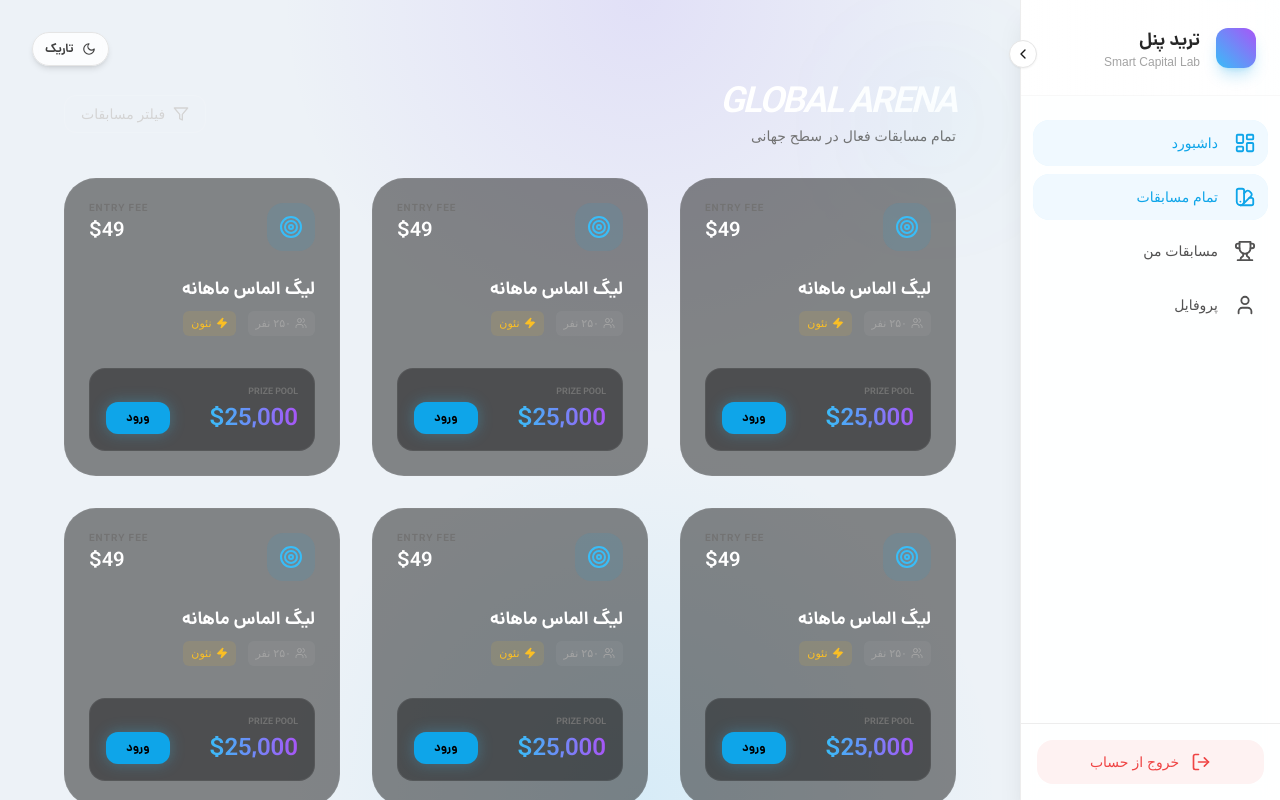
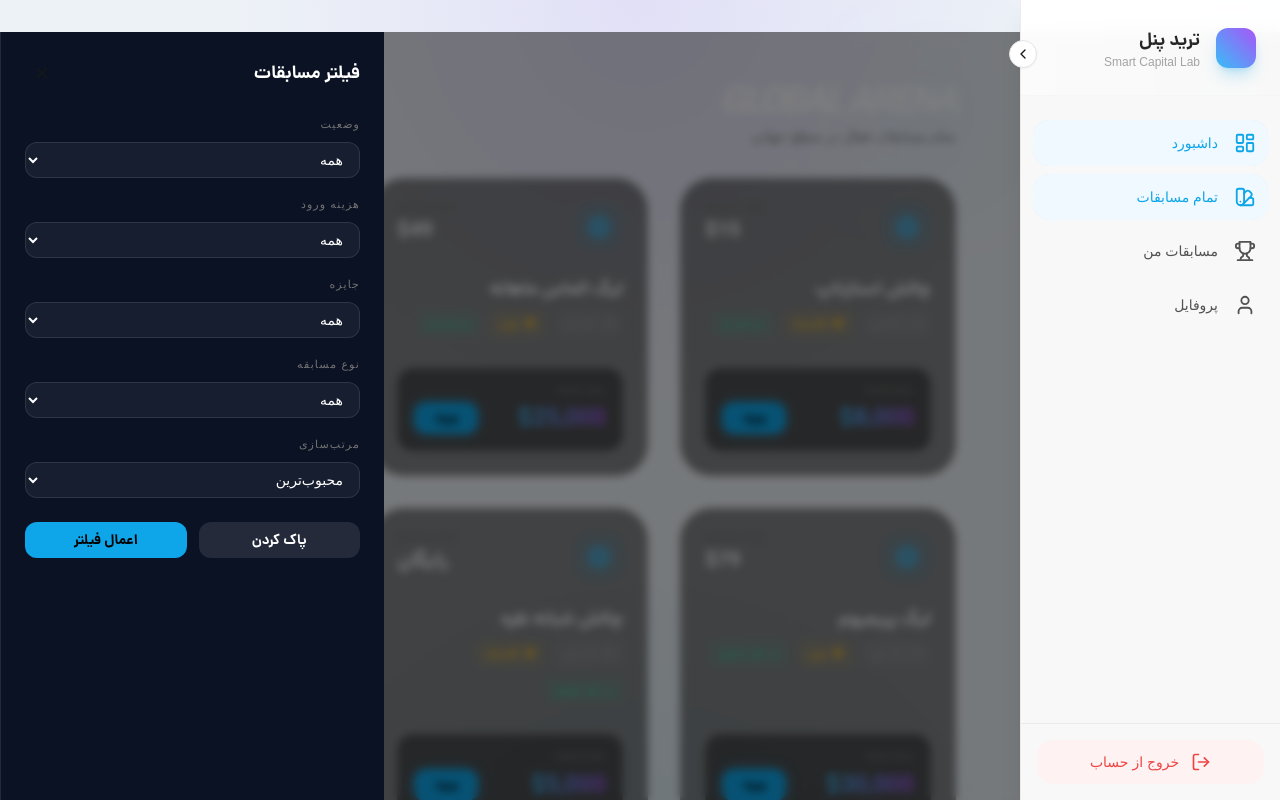
Before and after one commit to Parsaeffatravesh/Trenatest, a Next.js app: page /dashboard/competitions in a window 1280 px wide. Both pictures are taken after a click on the button "فیلتر مسابقات". Shown: the top 800 px of the page. Built offline with nearby package versions, Linux system fonts and the light colour scheme.

Commit message:
Update dashboard UI behavior and filters

```diff
--- a/app/dashboard/competitions/page.tsx
+++ b/app/dashboard/competitions/page.tsx
@@ -1,8 +1,98 @@
+"use client";
+
 import { MagicCard } from "@/components/ui/magic-card";
 import { FadeIn } from "@/components/ui/fade-in";
-import { Target, Users, Zap, Filter } from "lucide-react";
+import { Filter, Target, Users, X, Zap } from "lucide-react";
+import { useEffect, useMemo, useState } from "react";
+
+type CompetitionStatus = "open" | "closing" | "full";
+type CompetitionType = "neon" | "classic" | "pro";
+
+type Competition = {
+  id: number;
+  title: string;
+  entryFee: number;
+  prizePool: number;
+  participants: number;
+  status: CompetitionStatus;
+  type: CompetitionType;
+};
+
+const competitions: Competition[] = [
+  { id: 1, title: "لیگ الماس ماهانه", entryFee: 49, prizePool: 25000, participants: 250, status: "open", type: "neon" },
+  { id: 2, title: "چالش شبانه نقره", entryFee: 0, prizePool: 5000, participants: 120, status: "closing", type: "classic" },
+  { id: 3, title: "نبرد پروفشنال", entryFee: 99, prizePool: 50000, participants: 90, status: "open", type: "pro" },
+  { id: 4, title: "تورنمنت سرعتی", entryFee: 29, prizePool: 12000, participants: 210, status: "full", type: "classic" },
+  { id: 5, title: "لیگ پریمیوم", entryFee: 79, prizePool: 30000, participants: 140, status: "closing", type: "neon" },
+  { id: 6, title: "چالش استارتاپ", entryFee: 15, prizePool: 8000, participants: 320, status: "open", type: "classic" },
+];
+
+const defaultFilters = {
+  status: "all",
+  fee: "all",
+  prize: "all",
+  type: "all",
+  sort: "popular",
+};
 
 export default function AllCompetitionsPage() {
+  const [isFilterOpen, setIsFilterOpen] = useState(false);
+  const [filters, setFilters] = useState(defaultFilters);
+
+  useEffect(() => {
+    if (!isFilterOpen) return;
+    const onKeyDown = (event: KeyboardEvent) => {
+      if (event.key === "Escape") {
+        setIsFilterOpen(false);
+      }
+    };
+    window.addEventListener("keydown", onKeyDown);
+    return () => window.removeEventListener("keydown", onKeyDown);
+  }, [isFilterOpen]);
+
+  const filteredCompetitions = useMemo(() => {
+    let filtered = [...competitions];
+
+    if (filters.status !== "all") {
+      filtered = filtered.filter((competition) => competition.status === filters.status);
+    }
+
+    if (filters.fee !== "all") {
+      filtered = filtered.filter((competition) =>
+        filters.fee === "free" ? competition.entryFee === 0 : competition.entryFee > 0,
+      );
+    }
+
+    if (filters.prize !== "all") {
+      filtered = filtered.filter((competition) => {
+        if (filters.prize === "under-10k") return competition.prizePool < 10000;
+        if (filters.prize === "10k-30k") return competition.prizePool >= 10000 && competition.prizePool <= 30000;
+        return competition.prizePool > 30000;
+      });
+    }
+
+    if (filters.type !== "all") {
+      filtered = filtered.filter((competition) => competition.type === filters.type);
+    }
+
+    if (filters.sort === "popular") {
+      filtered.sort((a, b) => b.participants - a.participants);
+    }
+    if (filters.sort === "prize") {
+      filtered.sort((a, b) => b.prizePool - a.prizePool);
+    }
+    if (filters.sort === "fee") {
+      filtered.sort((a, b) => a.entryFee - b.entryFee);
+    }
+    if (filters.sort === "newest") {
+      filtered.sort((a, b) => b.id - a.id);
+    }
+
+    return filtered;
+  }, [filters]);
+
+  const formatCurrency = (value: number) => `$${value.toLocaleString("en-US")}`;
+
   return (
     <div className="max-w-7xl mx-auto px-4 sm:px-6 lg:px-8 space-y-8 pb-24">
       <FadeIn>
@@ -14,15 +104,18 @@ export default function AllCompetitionsPage() {
             </h1>
             <p className="text-neutral-500 text-sm mt-1">تمام مسابقات فعال در سطح جهانی</p>
           </div>
-          <button className="flex items-center gap-2 bg-white/5 border border-white/10 px-4 py-2 rounded-xl text-sm text-neutral-300 hover:bg-white/10 transition-all w-full md:w-auto justify-center">
+          <button
+            className="flex items-center gap-2 bg-white/5 border border-white/10 px-4 py-2 rounded-xl text-sm text-neutral-300 hover:bg-white/10 transition-all w-full md:w-auto justify-center"
+            onClick={() => setIsFilterOpen(true)}
+          >
             <Filter size={16} /> فیلتر مسابقات
           </button>
         </div>
       </FadeIn>
 
       <div className="grid grid-cols-1 sm:grid-cols-2 lg:grid-cols-3 gap-6 sm:gap-8">
-        {[1, 2, 3, 4, 5, 6].map((i) => (
-          <FadeIn key={i} delay={i * 0.05}>
+        {filteredCompetitions.map((competition, i) => (
+          <FadeIn key={competition.id} delay={i * 0.05}>
             <MagicCard className="group flex flex-col h-full border-white/5 bg-neutral-900/40 backdrop-blur-sm">
               <div className="flex justify-between items-start mb-6">
                 <div className="p-3 bg-sky-500/10 rounded-2xl text-sky-400 group-hover:scale-110 transition-transform">
@@ -30,18 +123,21 @@ export default function AllCompetitionsPage() {
                 </div>
                 <div className="text-left">
                   <p className="text-[10px] text-neutral-500 uppercase font-bold tracking-widest leading-none mb-1">Entry Fee</p>
-                  <p className="text-xl font-black text-white">$49</p>
+                  <p className="text-xl font-black text-white">{competition.entryFee ? formatCurrency(competition.entryFee) : "رایگان"}</p>
                 </div>
               </div>
 
               <div className="space-y-2 mb-8">
-                <h3 className="text-lg font-bold text-white group-hover:text-sky-400 transition-colors">لیگ الماس ماهانه</h3>
+                <h3 className="text-lg font-bold text-white group-hover:text-sky-400 transition-colors">{competition.title}</h3>
                 <div className="flex flex-wrap gap-3">
                   <div className="flex items-center gap-1 text-[11px] text-neutral-400 bg-white/5 px-2 py-1 rounded-md">
-                    <Users size={12} /> ۲۵۰ نفر
+                    <Users size={12} /> {competition.participants.toLocaleString("fa-IR")} نفر
                   </div>
                   <div className="flex items-center gap-1 text-[11px] text-amber-400 bg-amber-400/10 px-2 py-1 rounded-md">
-                    <Zap size={12} fill="currentColor" /> نئون
+                    <Zap size={12} fill="currentColor" /> {competition.type === "neon" ? "نئون" : competition.type === "classic" ? "کلاسیک" : "پرو"}
+                  </div>
+                  <div className="flex items-center gap-1 text-[11px] text-emerald-400 bg-emerald-400/10 px-2 py-1 rounded-md">
+                    {competition.status === "open" ? "ثبت‌نام باز" : competition.status === "closing" ? "در حال تکمیل" : "تکمیل شد"}
                   </div>
                 </div>
               </div>
@@ -50,7 +146,9 @@ export default function AllCompetitionsPage() {
                 <div className="flex justify-between items-end bg-black/40 p-4 rounded-2xl border border-white/5">
                   <div>
                     <p className="text-[9px] text-neutral-500 uppercase font-bold mb-1">Prize Pool</p>
-                    <p className="text-2xl font-black text-transparent bg-clip-text bg-gradient-to-r from-sky-400 to-purple-500">$25,000</p>
+                    <p className="text-2xl font-black text-transparent bg-clip-text bg-gradient-to-r from-sky-400 to-purple-500">
+                      {formatCurrency(competition.prizePool)}
+                    </p>
                   </div>
                   <button className="bg-sky-500 hover:bg-sky-400 text-black px-5 py-2 rounded-xl text-xs font-black transition-all shadow-[0_0_15px_rgba(56,189,248,0.3)]">
                     ورود
@@ -61,6 +159,123 @@ export default function AllCompetitionsPage() {
           </FadeIn>
         ))}
       </div>
+
+      {isFilterOpen ? (
+        <div className="fixed inset-0 z-50 flex justify-end bg-black/50 backdrop-blur-sm" onClick={() => setIsFilterOpen(false)}>
+          <div
+            className="w-full max-w-sm h-full bg-[#0b1224] border-l border-white/10 p-6 space-y-6"
+            onClick={(event) => event.stopPropagation()}
+          >
+            <div className="flex items-center justify-between">
+              <h2 className="text-lg font-bold text-white">فیلتر مسابقات</h2>
+              <button className="p-2 rounded-lg hover:bg-white/10" onClick={() => setIsFilterOpen(false)}>
+                <X size={18} />
+              </button>
+            </div>
+
+            <div className="space-y-4">
+              <FilterField
+                label="وضعیت"
+                value={filters.status}
+                onChange={(value) => setFilters((prev) => ({ ...prev, status: value }))}
+                options={[
+                  { value: "all", label: "همه" },
+                  { value: "open", label: "ثبت‌نام باز" },
+                  { value: "closing", label: "در حال تکمیل" },
+                  { value: "full", label: "تکمیل شده" },
+                ]}
+              />
+              <FilterField
+                label="هزینه ورود"
+                value={filters.fee}
+                onChange={(value) => setFilters((prev) => ({ ...prev, fee: value }))}
+                options={[
+                  { value: "all", label: "همه" },
+                  { value: "free", label: "رایگان" },
+                  { value: "paid", label: "پرداختی" },
+                ]}
+              />
+              <FilterField
+                label="جایزه"
+                value={filters.prize}
+                onChange={(value) => setFilters((prev) => ({ ...prev, prize: value }))}
+                options={[
+                  { value: "all", label: "همه" },
+                  { value: "under-10k", label: "زیر ۱۰٬۰۰۰" },
+                  { value: "10k-30k", label: "۱۰٬۰۰۰ تا ۳۰٬۰۰۰" },
+                  { value: "over-30k", label: "بالای ۳۰٬۰۰۰" },
+                ]}
+              />
+              <FilterField
+                label="نوع مسابقه"
+                value={filters.type}
+                onChange={(value) => setFilters((prev) => ({ ...prev, type: value }))}
+                options={[
+                  { value: "all", label: "همه" },
+                  { value: "neon", label: "نئون" },
+                  { value: "classic", label: "کلاسیک" },
+                  { value: "pro", label: "پرو" },
+                ]}
+              />
+              <FilterField
+                label="مرتب‌سازی"
+                value={filters.sort}
+                onChange={(value) => setFilters((prev) => ({ ...prev, sort: value }))}
+                options={[
+                  { value: "popular", label: "محبوب‌ترین" },
+                  { value: "prize", label: "بیشترین جایزه" },
+                  { value: "fee", label: "کمترین هزینه" },
+                  { value: "newest", label: "جدیدترین" },
+                ]}
+              />
+            </div>
+
+            <div className="flex gap-3">
+              <button
+                className="flex-1 bg-white/10 text-white py-2 rounded-xl text-sm font-bold hover:bg-white/20 transition-colors"
+                onClick={() => setFilters(defaultFilters)}
+              >
+                پاک کردن
+              </button>
+              <button
+                className="flex-1 bg-sky-500 text-black py-2 rounded-xl text-sm font-bold hover:bg-sky-400 transition-colors"
+                onClick={() => setIsFilterOpen(false)}
+              >
+                اعمال فیلتر
+              </button>
+            </div>
+          </div>
+        </div>
+      ) : null}
     </div>
   );
 }
+
+function FilterField({
+  label,
+  value,
+  onChange,
+  options,
+}: {
+  label: string;
+  value: string;
+  onChange: (value: string) => void;
+  options: { value: string; label: string }[];
+}) {
+  return (
+    <label className="flex flex-col gap-2 text-sm text-neutral-300">
+      <span className="text-[11px] uppercase tracking-widest text-neutral-500">{label}</span>
+      <select
+        className="bg-white/5 border border-white/10 rounded-xl px-3 py-2 text-sm text-white focus:outline-none focus:ring-2 focus:ring-sky-500/40"
+        value={value}
+        onChange={(event) => onChange(event.target.value)}
+      >
+        {options.map((option) => (
+          <option key={option.value} value={option.value} className="text-black">
+            {option.label}
+          </option>
+        ))}
+      </select>
+    </label>
+  );
+}
--- a/app/dashboard/layout.tsx
+++ b/app/dashboard/layout.tsx
@@ -3,10 +3,10 @@ import { ThemeToggle } from "@/components/theme-toggle";
 
 export default function DashboardLayout({ children }: { children: React.ReactNode }) {
   return (
-    <div className="relative flex h-screen overflow-hidden bg-[#edf2f7] dark:bg-[#020617]" dir="rtl">
+    <div className="relative flex min-h-screen bg-[#edf2f7] dark:bg-[#020617]" dir="rtl">
       <div className="pointer-events-none absolute inset-0 bg-[radial-gradient(circle_at_top,_rgba(139,92,246,0.12),_transparent_35%),_radial-gradient(circle_at_bottom,_rgba(56,189,248,0.12),_transparent_35%)]" />
       <Sidebar />
-      <main className="relative z-10 flex-1 overflow-y-auto scroll-smooth p-4 md:p-6 lg:p-8 space-y-4">
+      <main className="relative z-10 flex-1 scroll-smooth p-4 md:p-6 lg:p-8 space-y-4">
         <div className="flex justify-end">
           <ThemeToggle />
         </div>
--- a/app/layout.tsx
+++ b/app/layout.tsx
@@ -17,7 +17,7 @@ export default function RootLayout({
   return (
     <html lang="fa" suppressHydrationWarning>
       <body
-        className={`${dana.variable} min-h-screen bg-gradient-to-b from-[#f8fafc] to-[#e2e8f0] text-neutral-900 antialiased transition-colors duration-300 dark:from-[#020617] dark:to-[#0b1224] dark:text-neutral-100`}
+        className={`${dana.variable} min-h-screen font-sans bg-gradient-to-b from-[#f8fafc] to-[#e2e8f0] text-neutral-900 antialiased transition-colors duration-300 dark:from-[#020617] dark:to-[#0b1224] dark:text-neutral-100`}
       >
         <Providers>
           <BottomNav />
--- a/tailwind.config.ts
+++ b/tailwind.config.ts
@@ -7,7 +7,11 @@ const config: Config = {
     "./pages/**/*.{js,ts,jsx,tsx,mdx}",
   ],
   theme: {
-    extend: {},
+    extend: {
+      fontFamily: {
+        sans: ["var(--font-dana)", "Inter", "system-ui", "sans-serif"],
+      },
+    },
   },
   darkMode: "class",
   plugins: [],
```
Also changed, not shown: app/dashboard/profile/page.tsx (+13 -11 lines), components/ui/magic-card.tsx (+6 -4 lines).
